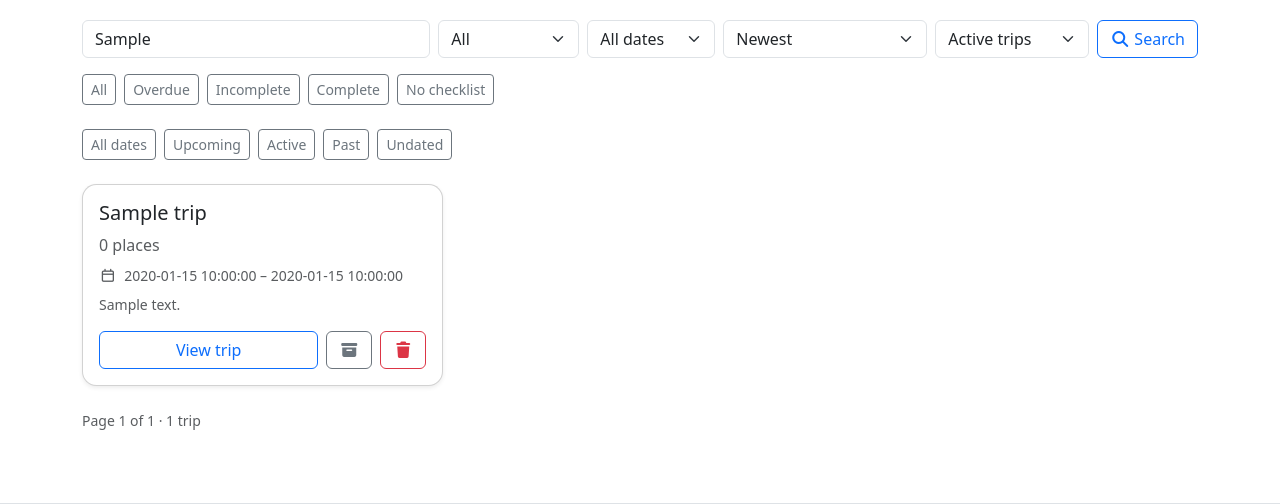
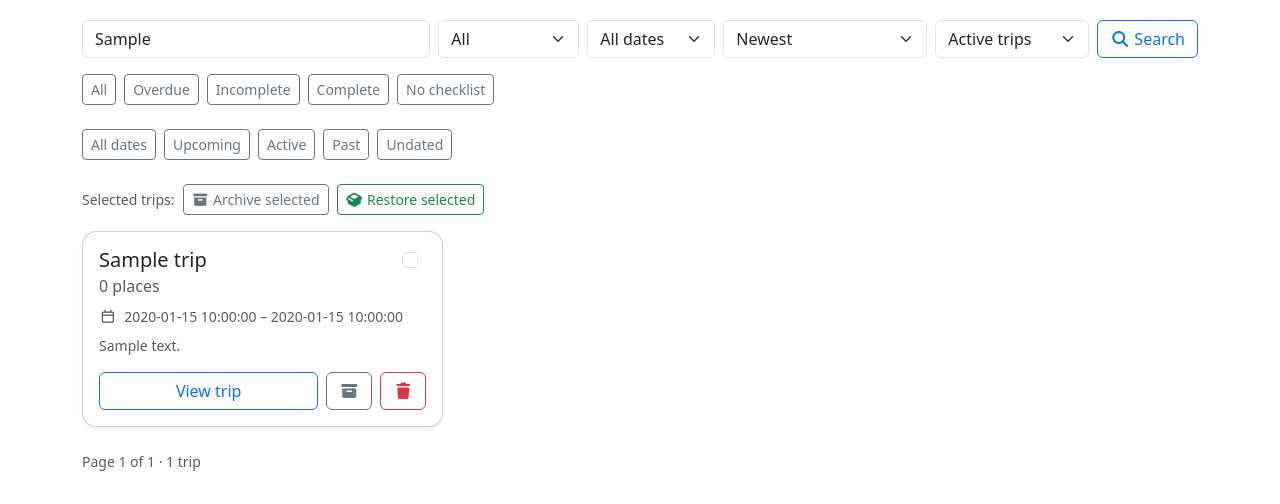
Before and after one commit to drakeg/vlog_travel_finder, a Python web app: template templates/public/trips.html in a window 1280 px wide. Shown: the part 201-705 px from the top of the page. Run offline with Jinja, Linux system fonts and the light colour scheme; the template is opened without the code that fills it: most values are stand-ins (such as "Sample title", 1, 10 or a date in 2020); grey boxes marked "Sample" are stand-in pictures.

Commit message:
feat: add bulk trip selection controls

```diff
--- a/templates/public/trips.html
+++ b/templates/public/trips.html
@@ -127,12 +127,36 @@
   </div>
 
   {% if trips %}
+    <form id="bulk-trip-form" method="post" action="{{ url_for('public.trip_bulk_archive') }}" class="d-flex gap-2 flex-wrap align-items-center mb-3">
+      <input type="hidden" name="_csrf_token" value="{{ csrf_token() }}" />
+      <input type="hidden" name="next" value="{{ trip_return_url }}" />
+      <span class="small text-body-secondary">Selected trips:</span>
+      <button class="btn btn-sm btn-outline-secondary" type="submit" name="action" value="archive">
+        <i class="fa-solid fa-box-archive me-1"></i>Archive selected
+      </button>
+      <button class="btn btn-sm btn-outline-success" type="submit" name="action" value="restore">
+        <i class="fa-solid fa-box-open me-1"></i>Restore selected
+      </button>
+    </form>
     <div class="row g-3">
       {% for trip in trips %}
         <div class="col-12 col-md-6 col-xl-4">
           <div class="card shadow-sm h-100">
             <div class="card-body d-flex flex-column">
-              <h2 class="h5">{{ trip.name }}</h2>
+              <div class="d-flex align-items-start justify-content-between gap-2">
+                <h2 class="h5 mb-0">{{ trip.name }}</h2>
+                <div class="form-check">
+                  <input
+                    class="form-check-input"
+                    type="checkbox"
+                    name="trip_ids"
+                    value="{{ trip.id }}"
+                    id="trip-select-{{ trip.id }}"
+                    form="bulk-trip-form"
+                    aria-label="Select {{ trip.name }}"
+                  />
+                </div>
+              </div>
               <div class="text-muted mb-2">
                 {{ trip_counts.get(trip.id, 0) }} place{% if trip_counts.get(trip.id, 0) != 1 %}s{% endif %}
               </div>
```
